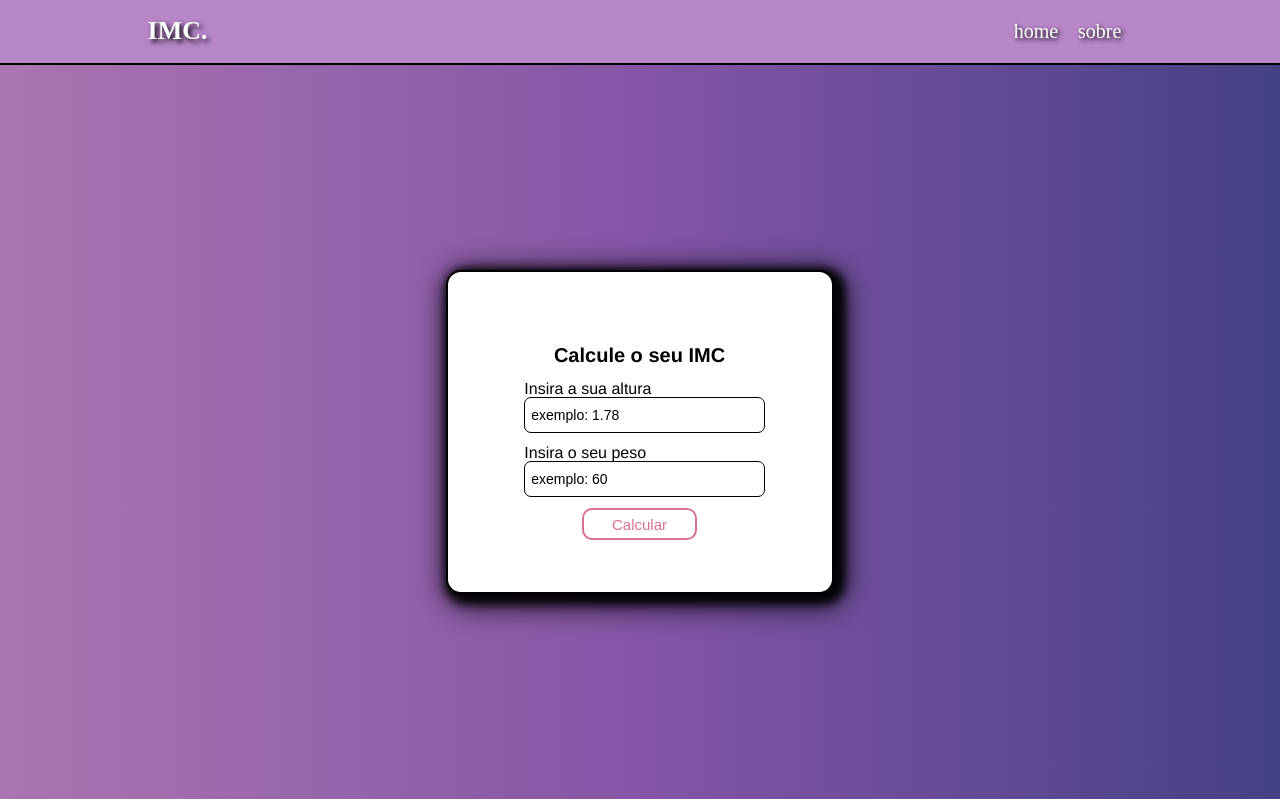
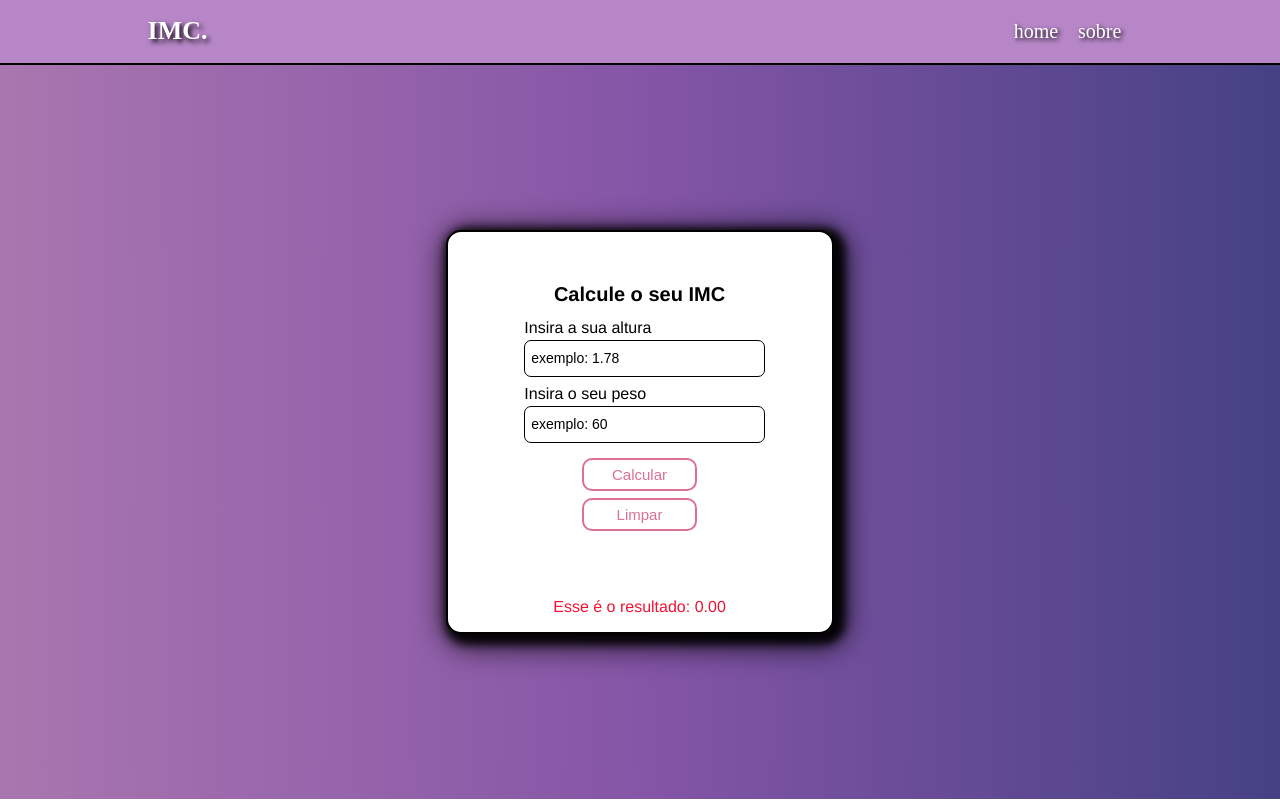
Before and after one commit to gustavokozlowski/imc.js, a React (Create React App) app: page / in a window 1280 px wide. Built offline with nearby package versions, Linux system fonts and the light colour scheme.

Commit message:
remoção da lib react-hooks, yup e yupResolver

```diff
--- a/src/components/box/index.js
+++ b/src/components/box/index.js
@@ -1,64 +1,62 @@
-import * as yup from "yup";
-import { ContainerBox, Title, ContainerForm, ErrorMessage } from "./styles";
+
+import { ContainerBox, Title, ContainerForm } from "./styles";
 import { InputValue } from "../inputvalue";
 import { Button } from "../button";
 import React, { useState } from "react";
-import { yupResolver } from "@hookform/resolvers/yup";
-import { useForm } from "react-hook-form";
+
 
 export const Box = () => {
-  const [weight, setWeight] = useState("");
-  const [height, setHeight] = useState("");
+  const [weight, setWeight] = useState();
+  const [height, setHeight] = useState();
+  const [result, setResult] = useState(0);
   const labelWeight = "Insira o seu peso";
   const labelHeight = "Insira a sua altura";
   const placeholderHeight = "exemplo: 1.78";
   const placeholderWeight = "exemplo: 60";
   const typeInput = "number";
-  let schemaValidation = yup.object({
-    height: yup
-      .number()
-      .required("Por favor, insira à sua altura")
-      .positive("A altura deve ser maior que 0")
-      .max(3, "A altura não pode ter mais de 3 caracteres"),
-    weight: yup
-      .number()
-      .required("Por favor, insira o seu peso")
-      .positive("O peso deve ser maior que 0"),
-  });
-  const {
-    register,
-    handleSubmit,
-    formState: { errors },
-  } = useForm({
-    resolver: yupResolver(schemaValidation),
-  });
+
+  const handleClick = (e) => {
+    e.preventDefault();
+    setResult(weight / (height * height));
+    console.log(height)
+    console.log(result)
+    return result
+
+  }
+  const handleClear = (e) => {
+    e.preventDefault();
+    setWeight();
+    setHeight();
+
+  }
+
   return (
     <ContainerBox className="container-box">
-      <ContainerForm className="form" onSubmit={handleSubmit()}>
+      <ContainerForm className="form">
         <Title className="Form-title">Calcule o seu IMC</Title>
         <InputValue
-          name="height"
+
           type={typeInput}
           label={labelHeight}
           placeholder={placeholderHeight}
           value={height}
-          onChange={(e) => setHeight(+e.target.value)}
-          {...register("height")}
+          onChange={(e) => {setHeight(+e.target.value) }}
         />
-        {errors.height && <ErrorMessage>{errors.height?.message}</ErrorMessage>}
         <InputValue
-          name="weight"
           type={typeInput}
           label={labelWeight}
           placeholder={placeholderWeight}
           value={weight}
           onChange={(e) => setWeight(+e.target.value)}
-          {...register("weight")}
+
         />
-        {errors.weight && <ErrorMessage>{errors.weight?.message}</ErrorMessage>}
 
-        <Button name="Calcular" />
+        <Button onClick={handleClick}  name="Calcular" />
+        <Button onClick={handleClear}  name="Limpar" />
+
       </ContainerForm>
+      <p>Esse é o resultado: {result.toFixed(2)} </p>
+
     </ContainerBox>
   );
 };
--- a/src/components/box/styles.js
+++ b/src/components/box/styles.js
@@ -5,7 +5,7 @@ export const ContainerBox = styled.main`
   background-color: #fff;
   padding: 0;
   margin: 0;
-  height: 40vh;
+  height: 50vh;
   width: 30vw;
   display: flex;
   flex-direction: column;
@@ -31,9 +31,13 @@ export const ContainerForm = styled.form`
  justify-content: center;
  align-items: center;
  flex-direction: column;
+ margin-bottom: 20px;
 `
 export const ErrorMessage = styled.p`
-  font-size: 16px;
-  color: #000000;
+  font-size: 14px;
+  font-weight: bold;
+  margin-bottom:5px;
+  margin-top: -4px;
+  color: #f33;
   font-family: 'Roboto',;
 `
--- a/src/components/button/index.js
+++ b/src/components/button/index.js
@@ -1,9 +1,9 @@
 import React from 'react'
 import { ContainerButton } from './styles'
 
-export const Button = ({name}) => {
+export const Button = ({name, onClick}) => {
   return (
-        <ContainerButton >
+        <ContainerButton onClick={onClick} >
             {name}
         </ContainerButton>
   )
--- a/src/components/button/styles.js
+++ b/src/components/button/styles.js
@@ -8,6 +8,7 @@ export const ContainerButton = styled.button`
   background: transparent;
   border: 2px solid palevioletred;
   color: palevioletred;
-  margin: 0 1em;
+  margin-top: 7px ;
   padding: 0.25em 1em;
+  cursor: pointer;
 `;
--- a/src/components/inputvalue/index.js
+++ b/src/components/inputvalue/index.js
@@ -7,12 +7,14 @@ export const InputValue = ({
   onChange,
   value,
   type,
-  children
+  ref
 }) => {
+
   return (
     <ContainerInput className="input">
       <Label>{label}</Label>
       <Input
+
         type={type}
         placeholder={placeholder}
         onChange={onChange}
--- a/src/components/inputvalue/styles.js
+++ b/src/components/inputvalue/styles.js
@@ -3,6 +3,7 @@ import styled from "styled-components";
 export const Input = styled.input`
   font-size: 14px;
   padding-left: 6px;
+  margin-top: 4px;
   color: #000;
   border: 1px solid #000000;
   height: 50%;
--- a/src/components/maincontainer/styles.js
+++ b/src/components/maincontainer/styles.js
@@ -13,7 +13,7 @@ export const Container = styled.div`
   bottom: 1px;
   right: 0.5px;
   flex-direction: column;
-  color: #ffff;
+  color: #f31233;
 
 
 `
```
